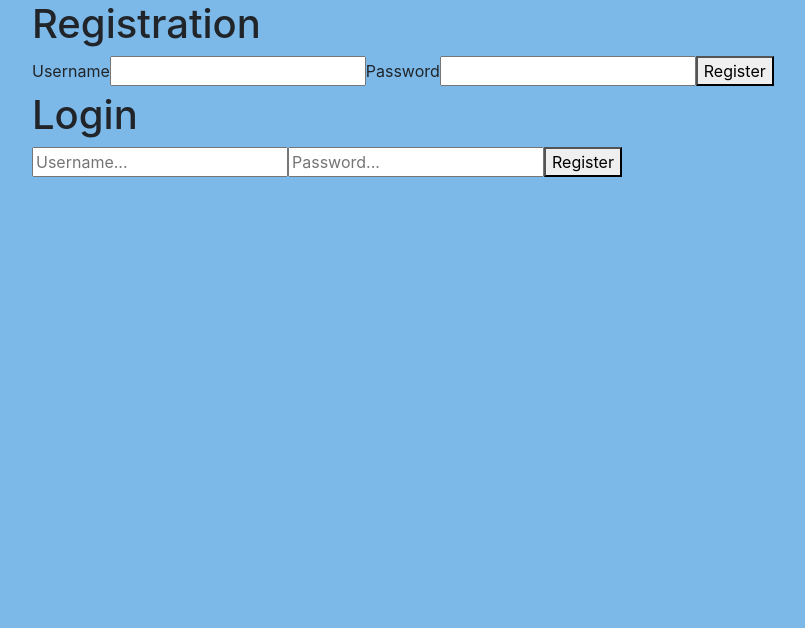
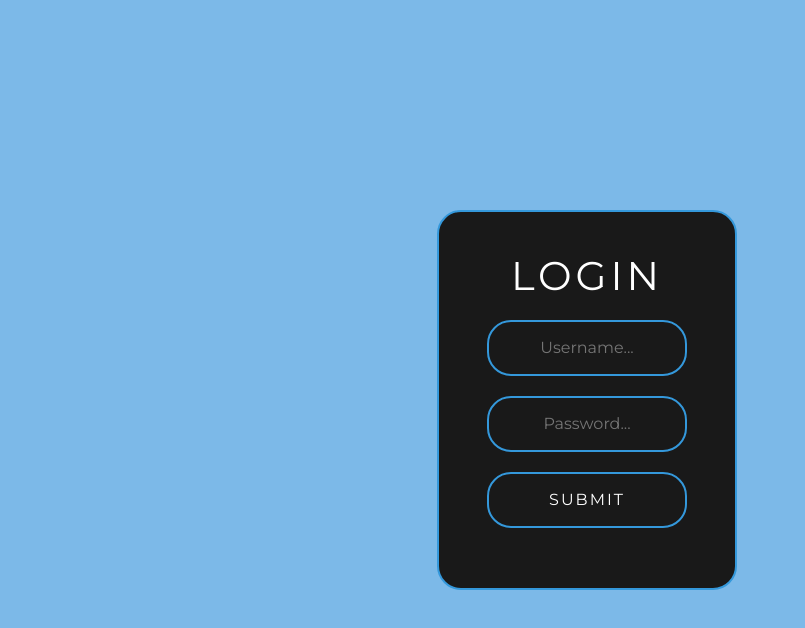
Before and after one commit to jasonzmiller/senderoo, a React (Create React App) app: page /login in a window 1280 px wide. Shown: the top 628 px of the page, without its empty margins (53-858 px from the left). Built offline with nearby package versions, Linux system fonts and the light colour scheme.

Commit message:
Add files via upload

```diff
--- a/src/components/login.js
+++ b/src/components/login.js
@@ -1,4 +1,5 @@
 import React, { useState } from 'react';
+import '../styles/login.css'
 
 const Login = () => {
 
@@ -8,29 +9,20 @@ const Login = () => {
     return(
         <>
         <div className="container">
-            <div className="registration">
-                <h1>Registration</h1>
-                <label>Username</label>
+            <div className="login">
+                <h1>Login</h1>
                 <input
                     type="text"
-                    onChange={(e) => {
-                        setUsernameReg(e.target.value);
-                    }}
+                    placeholder="Username..."
                 />
-                <label>Password</label>
                 <input
-                    type="text"
-                    onChange={(e) => {
-                        setPasswordReg(e.target.value);
-                    }}
-                    />
-                <button> Register </button>
-            </div>
-            <div className="login">
-                <h1>Login</h1>
-                <input type="text" placeholder="Username..."/>
-                <input type="password" placeholder="Password..."/>
-                <button> Register </button>
+                    type="password"
+                    placeholder="Password..."
+                />
+                <input
+                    type="submit"
+                    value="submit"
+                />
             </div>
         </div>
         </>
```
